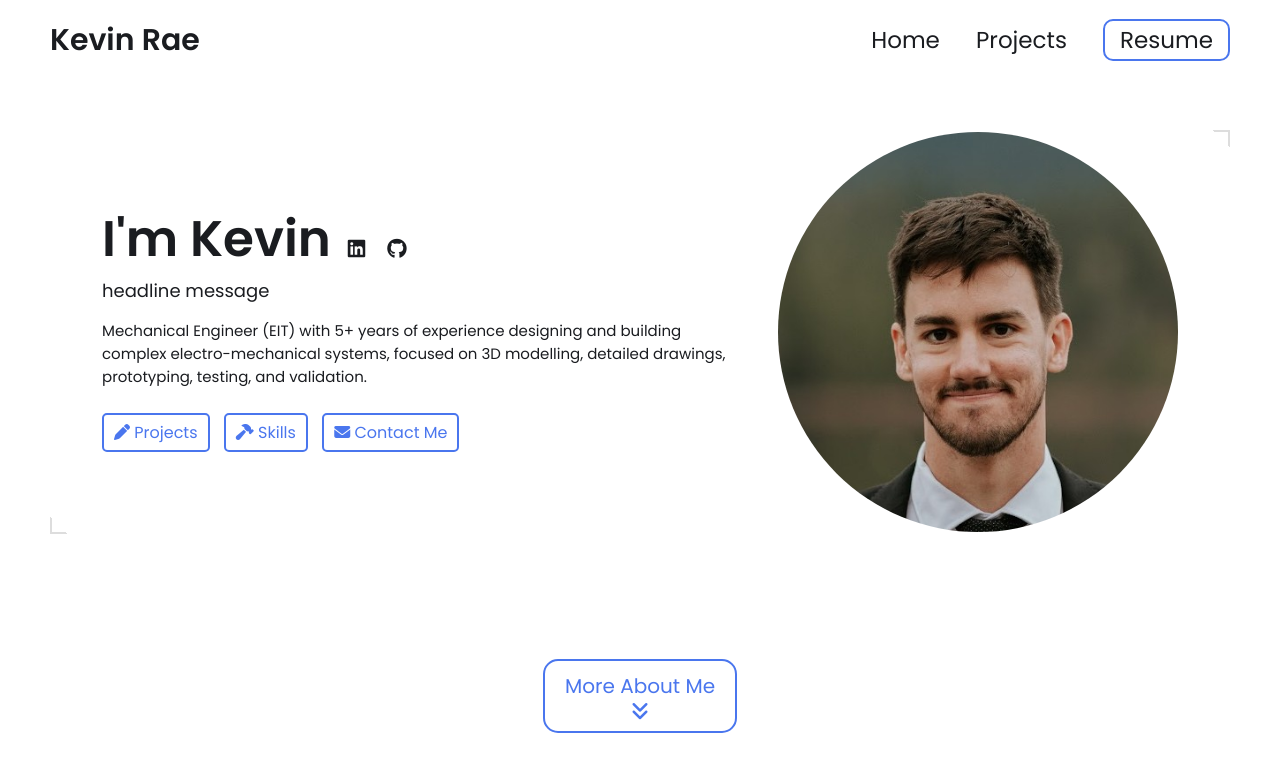
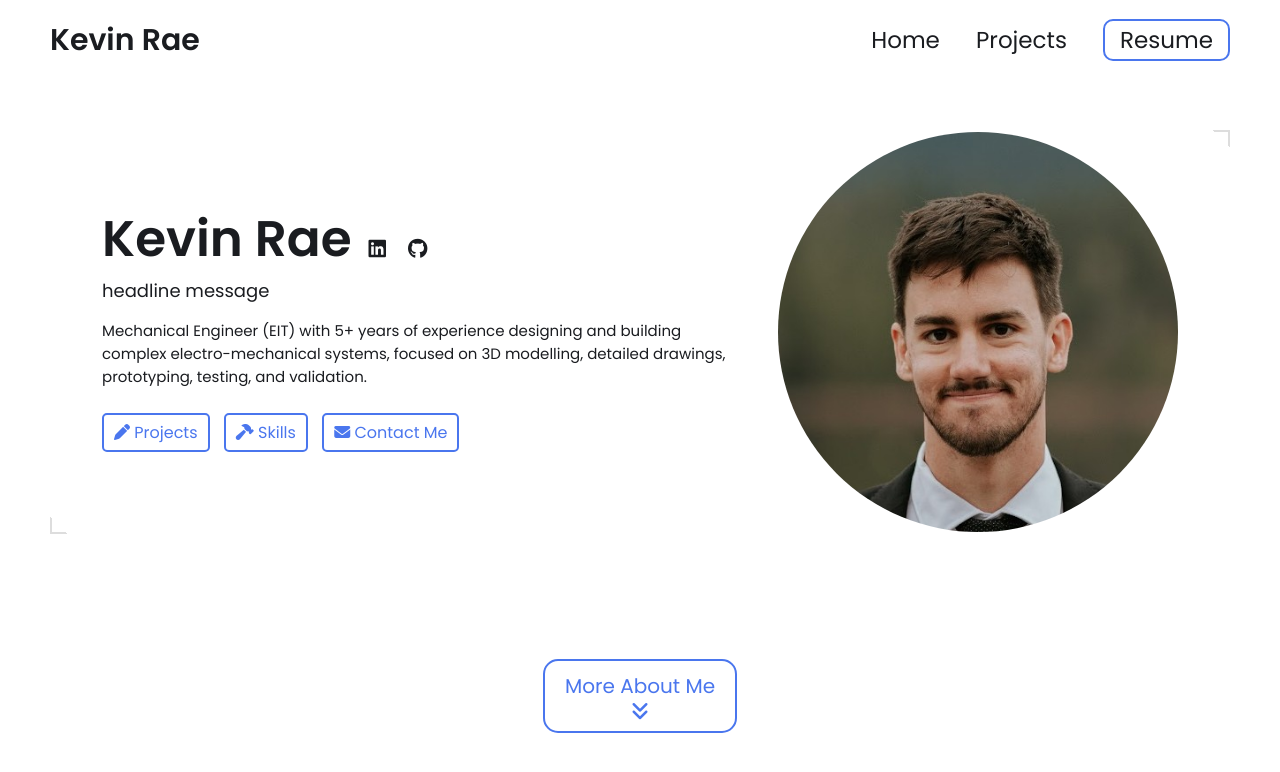
Before and after one commit to kevinrae001/kevinrae001.github.io, a Jekyll site: the page built from index.html, in a window 1280 px wide and 900 px high. Shown: the top 772 px of the window. Built offline with Jekyll 4.4.1, drawn with Linux system fonts in a browser that asks for light colours.

Commit message:
Update hero.html

```diff
--- a/_includes/hero.html
+++ b/_includes/hero.html
@@ -4,7 +4,7 @@
     <div class="group">
         <div class="text">
             <h2>
-                I'm {{ site.name | split: ' ' | first }}
+                Kevin Rae
                 {% if site.external-links %}
                 <span class="external-links">
                     {% assign platforms = "linkedin,x-twitter,github,stackoverflow,discord,medium,threads,bluesky,instagram,youtube" | split: "," %}
```
